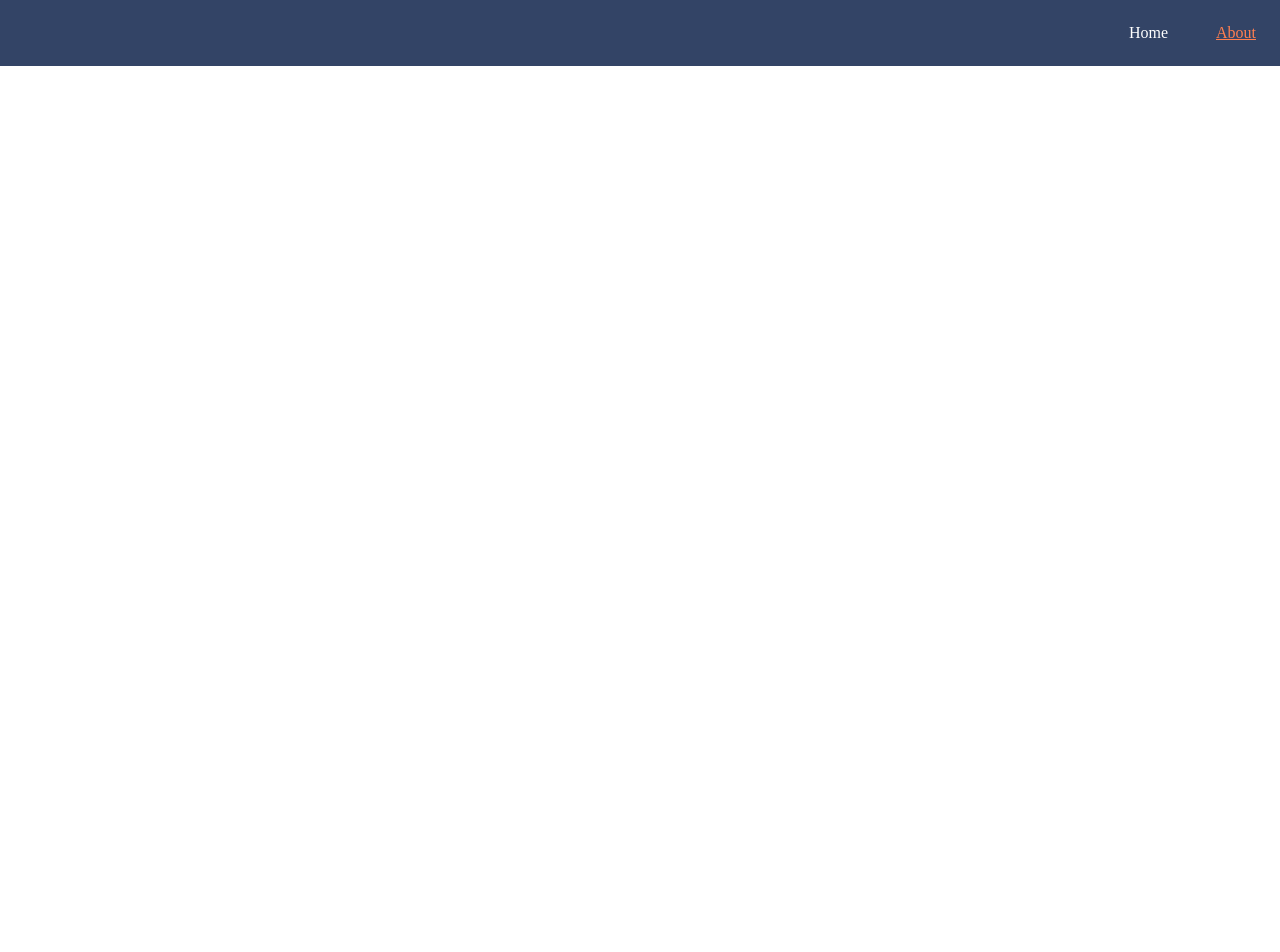
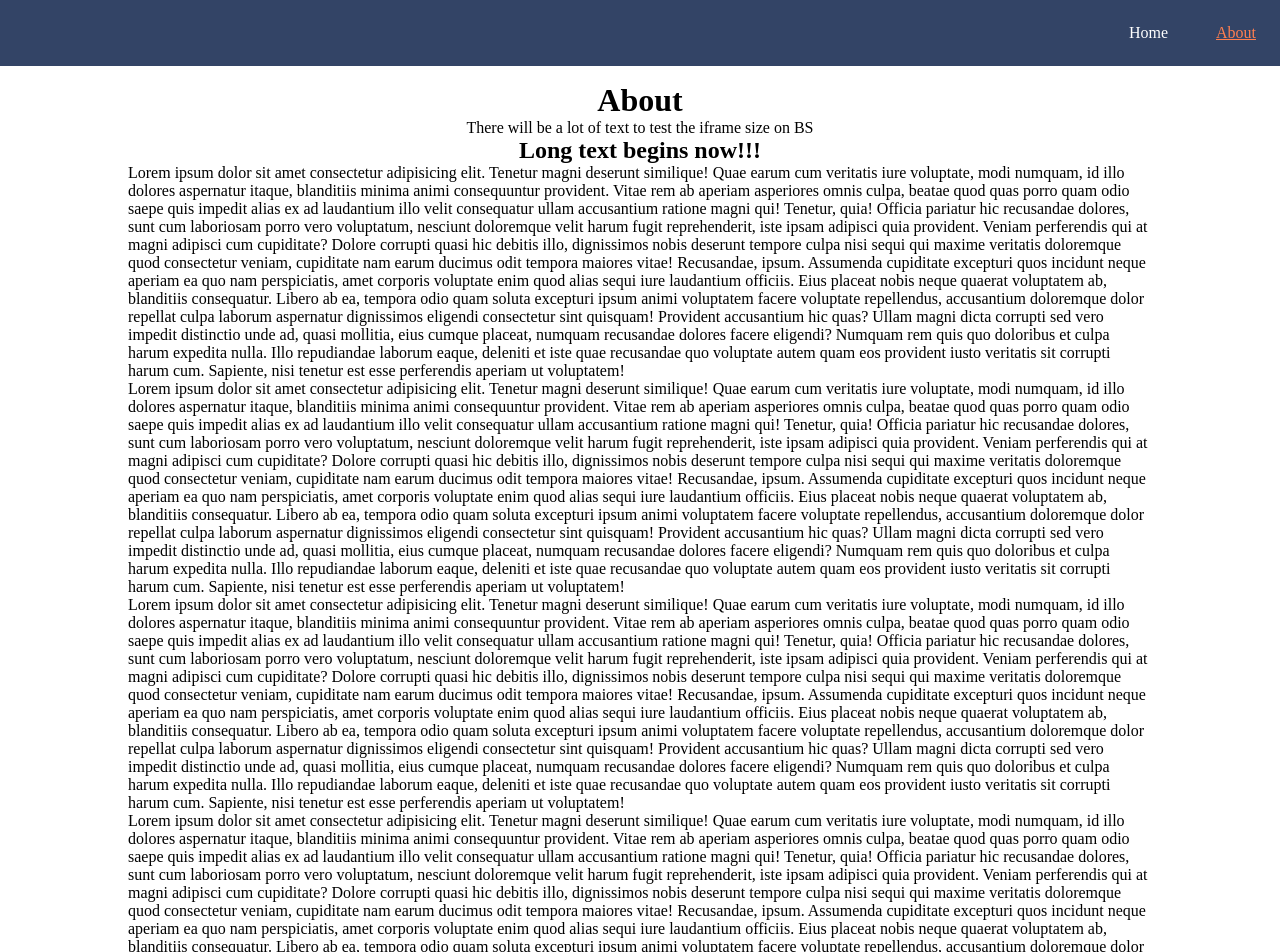
Before and after one commit to CSPS-RIW/vite-router, a Vue app: page /about in a window 1280 px wide. Shown: the top 952 px of the page. Before the commit the page ends 800 px from the top, so only its background shows below. Built offline with nearby package versions, Linux system fonts and the light colour scheme.

Commit message:
Add lots of text in about

```diff
--- a/src/views/AboutView.vue
+++ b/src/views/AboutView.vue
@@ -1,12 +1,119 @@
-<script setup lang="ts">
-
-</script>
 <template>
   <div class="about">
+    <h1>About</h1>
+    <p>There will be a lot of text to test the iframe size on BS</p>
+    <h2>Long text begins now!!!</h2>
+    <p>Lorem ipsum dolor sit amet consectetur adipisicing elit. Tenetur magni deserunt
+      similique! Quae earum cum veritatis iure voluptate, modi numquam, id illo dolores
+      aspernatur itaque, blanditiis minima animi consequuntur provident.
+      Vitae rem ab aperiam asperiores omnis culpa, beatae quod quas porro quam odio saepe
+      quis impedit alias ex ad laudantium illo velit consequatur ullam accusantium ratione
+      magni qui! Tenetur, quia!
+      Officia pariatur hic recusandae dolores, sunt cum laboriosam porro vero voluptatum,
+      nesciunt doloremque velit harum fugit reprehenderit, iste ipsam adipisci quia
+      provident. Veniam perferendis qui at magni adipisci cum cupiditate?
+      Dolore corrupti quasi hic debitis illo, dignissimos nobis deserunt tempore culpa
+      nisi sequi qui maxime veritatis doloremque quod consectetur veniam, cupiditate nam
+      earum ducimus odit tempora maiores vitae! Recusandae, ipsum.
+      Assumenda cupiditate excepturi quos incidunt neque aperiam ea quo nam perspiciatis,
+      amet corporis voluptate enim quod alias sequi iure laudantium officiis. Eius placeat
+      nobis neque quaerat voluptatem ab, blanditiis consequatur.
+      Libero ab ea, tempora odio quam soluta excepturi ipsum animi voluptatem facere
+      voluptate repellendus, accusantium doloremque dolor repellat culpa laborum
+      aspernatur dignissimos eligendi consectetur sint quisquam! Provident accusantium hic
+      quas?
+      Ullam magni dicta corrupti sed vero impedit distinctio unde ad, quasi mollitia, eius
+      cumque placeat, numquam recusandae dolores facere eligendi? Numquam rem quis quo
+      doloribus et culpa harum expedita nulla.
+      Illo repudiandae laborum eaque, deleniti et iste quae recusandae quo voluptate autem
+      quam eos provident iusto veritatis sit corrupti harum cum. Sapiente, nisi tenetur
+      est esse perferendis aperiam ut voluptatem!</p>
+    <p>Lorem ipsum dolor sit amet consectetur adipisicing elit. Tenetur magni deserunt
+      similique! Quae earum cum veritatis iure voluptate, modi numquam, id illo dolores
+      aspernatur itaque, blanditiis minima animi consequuntur provident.
+      Vitae rem ab aperiam asperiores omnis culpa, beatae quod quas porro quam odio saepe
+      quis impedit alias ex ad laudantium illo velit consequatur ullam accusantium ratione
+      magni qui! Tenetur, quia!
+      Officia pariatur hic recusandae dolores, sunt cum laboriosam porro vero voluptatum,
+      nesciunt doloremque velit harum fugit reprehenderit, iste ipsam adipisci quia
+      provident. Veniam perferendis qui at magni adipisci cum cupiditate?
+      Dolore corrupti quasi hic debitis illo, dignissimos nobis deserunt tempore culpa
+      nisi sequi qui maxime veritatis doloremque quod consectetur veniam, cupiditate nam
+      earum ducimus odit tempora maiores vitae! Recusandae, ipsum.
+      Assumenda cupiditate excepturi quos incidunt neque aperiam ea quo nam perspiciatis,
+      amet corporis voluptate enim quod alias sequi iure laudantium officiis. Eius placeat
+      nobis neque quaerat voluptatem ab, blanditiis consequatur.
+      Libero ab ea, tempora odio quam soluta excepturi ipsum animi voluptatem facere
+      voluptate repellendus, accusantium doloremque dolor repellat culpa laborum
+      aspernatur dignissimos eligendi consectetur sint quisquam! Provident accusantium hic
+      quas?
+      Ullam magni dicta corrupti sed vero impedit distinctio unde ad, quasi mollitia, eius
+      cumque placeat, numquam recusandae dolores facere eligendi? Numquam rem quis quo
+      doloribus et culpa harum expedita nulla.
+      Illo repudiandae laborum eaque, deleniti et iste quae recusandae quo voluptate autem
+      quam eos provident iusto veritatis sit corrupti harum cum. Sapiente, nisi tenetur
+      est esse perferendis aperiam ut voluptatem!</p>
+    <p>Lorem ipsum dolor sit amet consectetur adipisicing elit. Tenetur magni deserunt
+      similique! Quae earum cum veritatis iure voluptate, modi numquam, id illo dolores
+      aspernatur itaque, blanditiis minima animi consequuntur provident.
+      Vitae rem ab aperiam asperiores omnis culpa, beatae quod quas porro quam odio saepe
+      quis impedit alias ex ad laudantium illo velit consequatur ullam accusantium ratione
+      magni qui! Tenetur, quia!
+      Officia pariatur hic recusandae dolores, sunt cum laboriosam porro vero voluptatum,
+      nesciunt doloremque velit harum fugit reprehenderit, iste ipsam adipisci quia
+      provident. Veniam perferendis qui at magni adipisci cum cupiditate?
+      Dolore corrupti quasi hic debitis illo, dignissimos nobis deserunt tempore culpa
+      nisi sequi qui maxime veritatis doloremque quod consectetur veniam, cupiditate nam
+      earum ducimus odit tempora maiores vitae! Recusandae, ipsum.
+      Assumenda cupiditate excepturi quos incidunt neque aperiam ea quo nam perspiciatis,
+      amet corporis voluptate enim quod alias sequi iure laudantium officiis. Eius placeat
+      nobis neque quaerat voluptatem ab, blanditiis consequatur.
+      Libero ab ea, tempora odio quam soluta excepturi ipsum animi voluptatem facere
+      voluptate repellendus, accusantium doloremque dolor repellat culpa laborum
+      aspernatur dignissimos eligendi consectetur sint quisquam! Provident accusantium hic
+      quas?
+      Ullam magni dicta corrupti sed vero impedit distinctio unde ad, quasi mollitia, eius
+      cumque placeat, numquam recusandae dolores facere eligendi? Numquam rem quis quo
+      doloribus et culpa harum expedita nulla.
+      Illo repudiandae laborum eaque, deleniti et iste quae recusandae quo voluptate autem
+      quam eos provident iusto veritatis sit corrupti harum cum. Sapiente, nisi tenetur
+      est esse perferendis aperiam ut voluptatem!</p>
+    <p>Lorem ipsum dolor sit amet consectetur adipisicing elit. Tenetur magni deserunt
+      similique! Quae earum cum veritatis iure voluptate, modi numquam, id illo dolores
+      aspernatur itaque, blanditiis minima animi consequuntur provident.
+      Vitae rem ab aperiam asperiores omnis culpa, beatae quod quas porro quam odio saepe
+      quis impedit alias ex ad laudantium illo velit consequatur ullam accusantium ratione
+      magni qui! Tenetur, quia!
+      Officia pariatur hic recusandae dolores, sunt cum laboriosam porro vero voluptatum,
+      nesciunt doloremque velit harum fugit reprehenderit, iste ipsam adipisci quia
+      provident. Veniam perferendis qui at magni adipisci cum cupiditate?
+      Dolore corrupti quasi hic debitis illo, dignissimos nobis deserunt tempore culpa
+      nisi sequi qui maxime veritatis doloremque quod consectetur veniam, cupiditate nam
+      earum ducimus odit tempora maiores vitae! Recusandae, ipsum.
+      Assumenda cupiditate excepturi quos incidunt neque aperiam ea quo nam perspiciatis,
+      amet corporis voluptate enim quod alias sequi iure laudantium officiis. Eius placeat
+      nobis neque quaerat voluptatem ab, blanditiis consequatur.
+      Libero ab ea, tempora odio quam soluta excepturi ipsum animi voluptatem facere
+      voluptate repellendus, accusantium doloremque dolor repellat culpa laborum
+      aspernatur dignissimos eligendi consectetur sint quisquam! Provident accusantium hic
+      quas?
+      Ullam magni dicta corrupti sed vero impedit distinctio unde ad, quasi mollitia, eius
+      cumque placeat, numquam recusandae dolores facere eligendi? Numquam rem quis quo
+      doloribus et culpa harum expedita nulla.
+      Illo repudiandae laborum eaque, deleniti et iste quae recusandae quo voluptate autem
+      quam eos provident iusto veritatis sit corrupti harum cum. Sapiente, nisi tenetur
+      est esse perferendis aperiam ut voluptatem!</p>
 
 
   </div>
 </template>
 
 <style scoped lang="scss">
+.about {
+  width: 80vw;
+  display: flex;
+  flex-flow: column wrap;
+  justify-content: center;
+  align-items: center;
+}
 </style>
```
